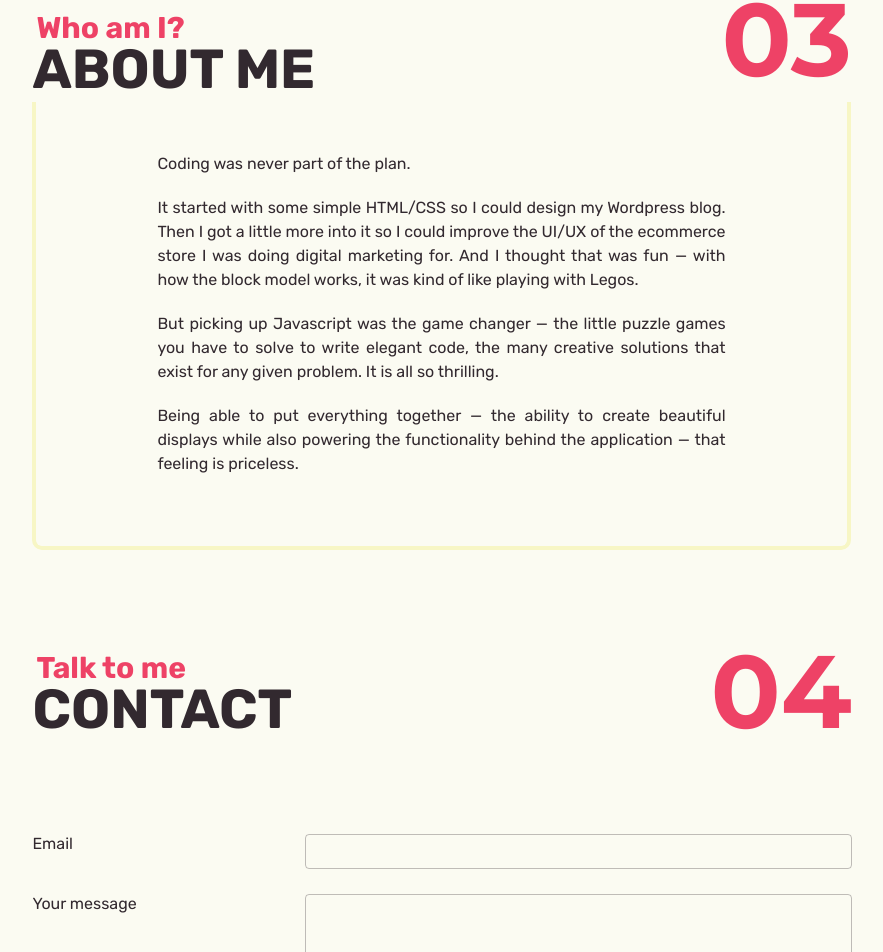
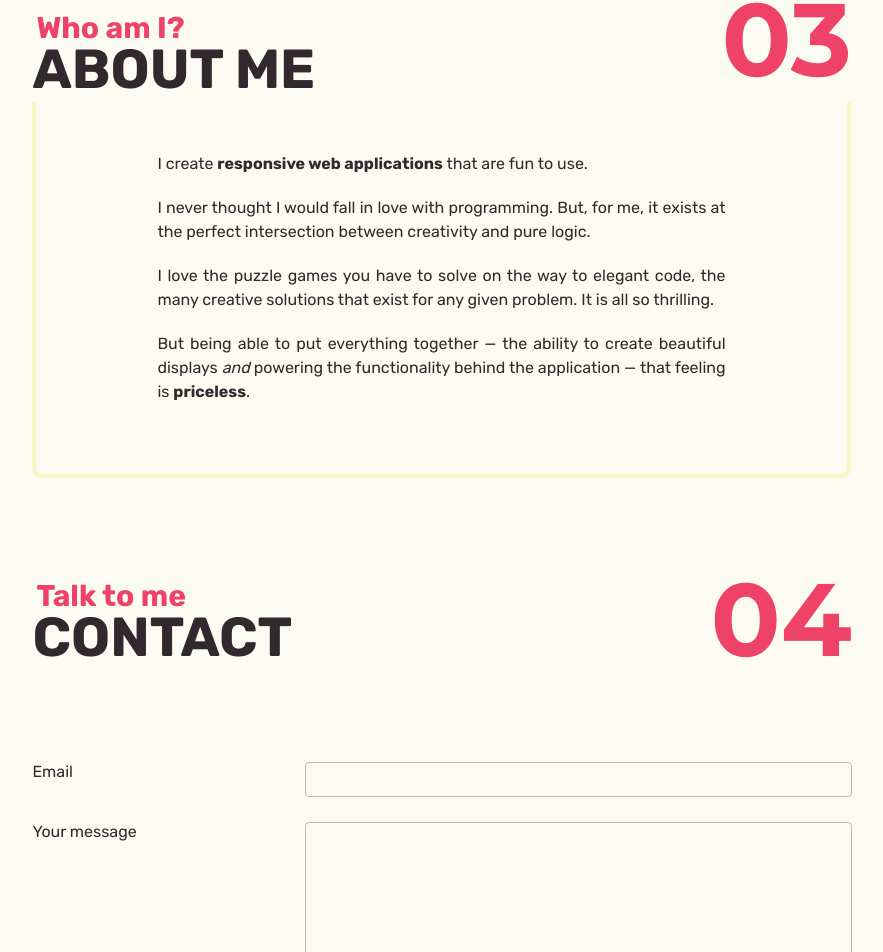
Before and after one commit to nksupermarket/portfolio, a React (Create React App) app: page / in a window 1280 px wide. Shown: the part 4686-5638 px from the top of the page, without its empty margins (198-1081 px from the left). Built offline with nearby package versions, Linux system fonts and the light colour scheme.

Commit message:
updated about me section

```diff
--- a/src/components/AboutSection.tsx
+++ b/src/components/AboutSection.tsx
@@ -43,24 +43,24 @@ export default function AboutSection({
           bounce: 0.5
         }}
       >
-        <p>Coding was never part of the plan.</p>
         <p>
-          It started with some simple HTML/CSS so I could design my
-          Wordpress blog. Then I got a little more into it so I could
-          improve the UI/UX of the ecommerce store I was doing digital
-          marketing for. And I thought that was fun — with how the block
-          model works, it was kind of like playing with Legos.
+          I create <strong>responsive web applications</strong> that are
+          fun to use.
         </p>
         <p>
-          But picking up Javascript was the game changer — the little
-          puzzle games you have to solve to write elegant code, the many
-          creative solutions that exist for any given problem. It is all so
-          thrilling.
+          I never thought I would fall in love with programming. But, for
+          me, it exists at the perfect intersection between creativity and
+          pure logic.
         </p>
         <p>
-          Being able to put everything together — the ability to create
-          beautiful displays while also powering the functionality behind
-          the application — that feeling is priceless.
+          I love the puzzle games you have to solve on the way to elegant
+          code, the many creative solutions that exist for any given
+          problem. It is all so thrilling.
+        </p>
+        <p>
+          But being able to put everything together — the ability to create
+          beautiful displays <i>and</i> powering the functionality behind
+          the application — that feeling is <strong>priceless</strong>.
         </p>
       </Slide>
     </section>
```
